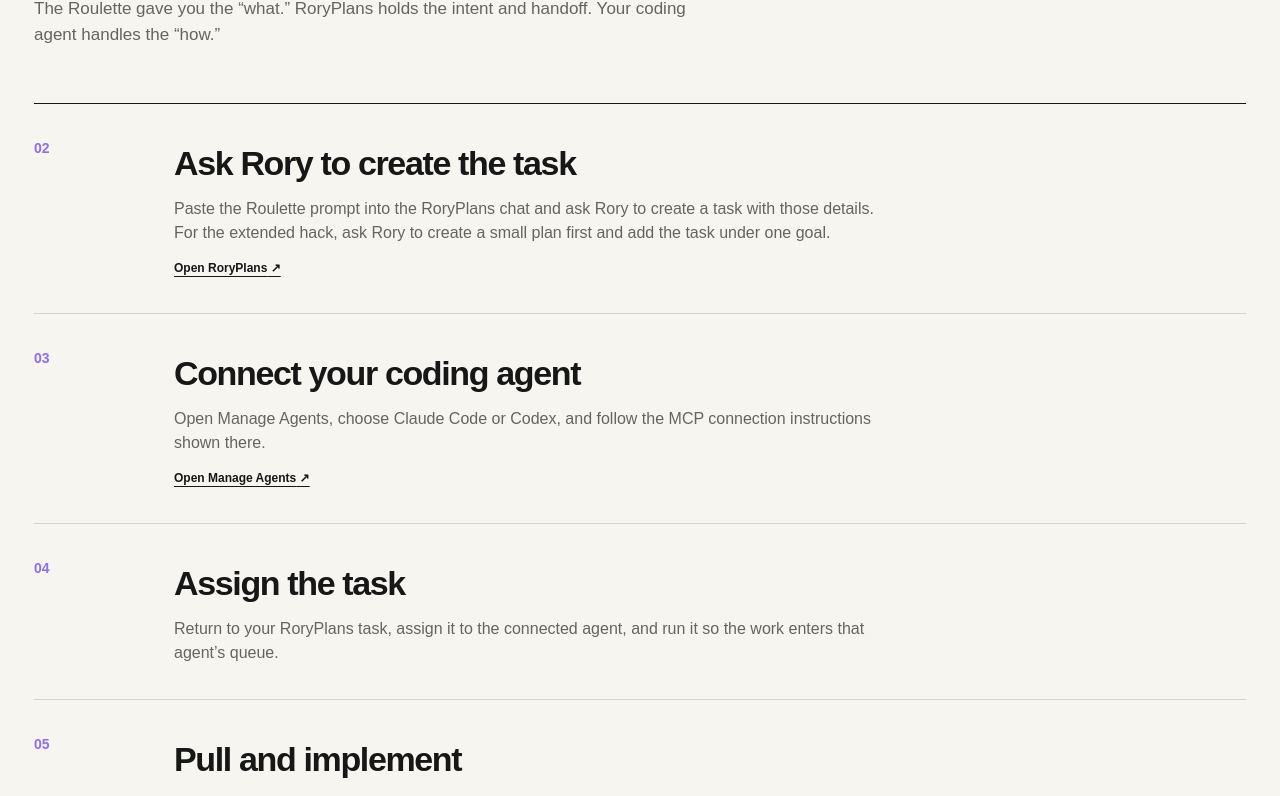
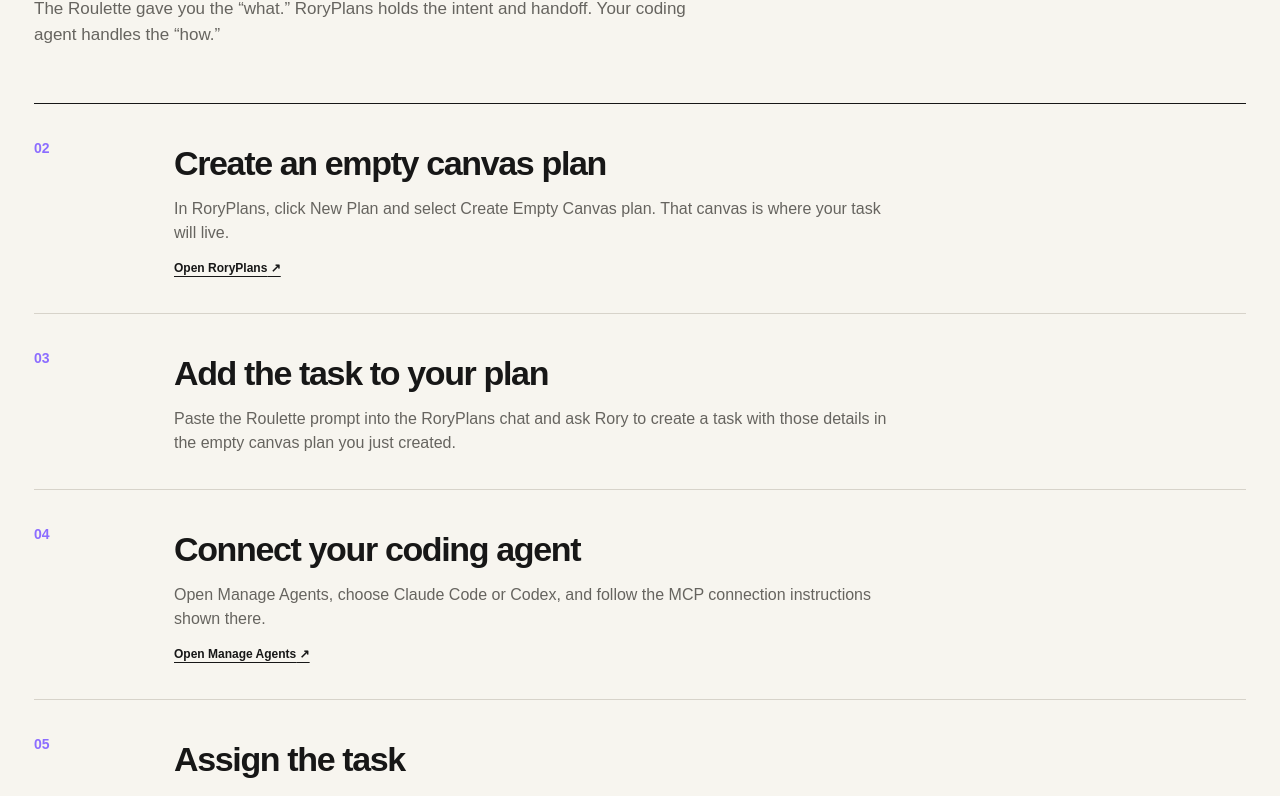
Before and after one commit to radubusuioc/new-builder-demo, a Next.js app: page / in a window 1280 px wide. Shown: the part 1975-2771 px from the top of the page. Built offline with nearby package versions, Linux system fonts and the light colour scheme.

Commit message:
Guide users through empty canvas plan workflow

```diff
--- a/app/page.tsx
+++ b/app/page.tsx
@@ -15,33 +15,39 @@
 const steps = [
   {
     number: "02",
-    id: "create-task",
-    title: "Ask Rory to create the task",
-    body: "Paste the Roulette prompt into the RoryPlans chat and ask Rory to create a task with those details. For the extended hack, ask Rory to create a small plan first and add the task under one goal.",
+    id: "create-plan",
+    title: "Create an empty canvas plan",
+    body: "In RoryPlans, click New Plan and select Create Empty Canvas plan. That canvas is where your task will live.",
     action: "Open RoryPlans",
     href: "https://www.roryplans.ai",
   },
   {
     number: "03",
+    id: "create-task",
+    title: "Add the task to your plan",
+    body: "Paste the Roulette prompt into the RoryPlans chat and ask Rory to create a task with those details in the empty canvas plan you just created.",
+  },
+  {
+    number: "04",
     title: "Connect your coding agent",
     body: "Open Manage Agents, choose Claude Code or Codex, and follow the MCP connection instructions shown there.",
     action: "Open Manage Agents",
     href: "https://www.roryplans.ai/manage-agents",
   },
   {
-    number: "04",
+    number: "05",
     title: "Assign the task",
     body: "Return to your RoryPlans task, assign it to the connected agent, and run it so the work enters that agent’s queue.",
   },
   {
-    number: "05",
+    number: "06",
     id: "pull-task",
     title: "Pull and implement",
     body: "Clone this repository, then start Claude Code or Codex inside it and paste the prompt for the agent you connected. It will pull one task, implement it here, verify the result, and report back to RoryPlans.",
     prompts: true,
   },
   {
-    number: "06",
+    number: "07",
     title: "Review the closed loop",
     body: "Open the new route, check the experience, then return to RoryPlans to see the completed task, summary, and changed files.",
   },
--- a/components/builder-idea-roulette.tsx
+++ b/components/builder-idea-roulette.tsx
@@ -56,7 +56,7 @@
               idleLabel="Copy prompt for Rory"
               className="button button-dark result-copy"
             />
-            <a className="text-link" href="#create-task">
+            <a className="text-link" href="#create-plan">
               Prompt copied? Continue to RoryPlans ↓
             </a>
           </>
```
Also changed, not shown: 1 other file (tests, documents, lock files or other folders).
